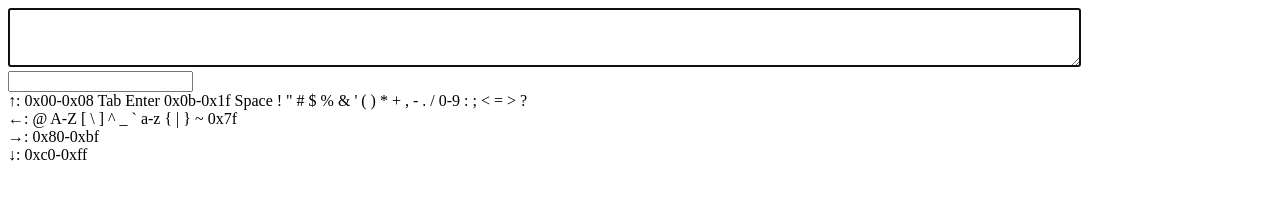
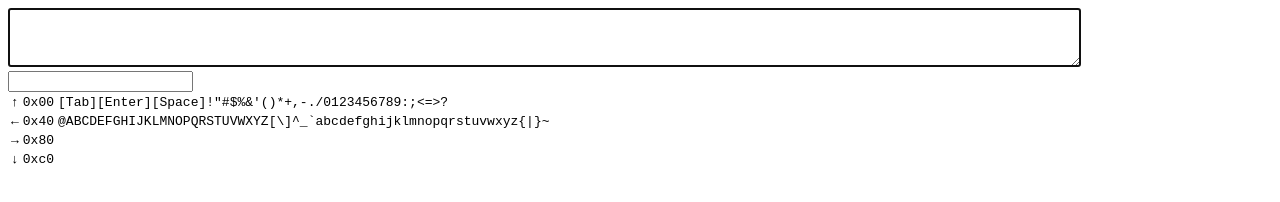
Before and after one commit to htsnul/dpad_ascii_input, a plain HTML site: page index.html in a window 1280 px wide. Drawn offline with Linux system fonts and the light colour scheme.

Commit message:
Simplify

```diff
--- a/index.html
+++ b/index.html
@@ -6,45 +6,30 @@
 <div><input class="progress" /></div>
 <div class="candidate"></div>
 <script>
-  function canMerge(...codes) {
-    return (
-      codes.every(c => 0x00 <= c && c <= 0x08) ||
-      codes.every(c => 0x0b <= c && c <= 0x1f) ||
-      codes.every(c => 0x7f <= c && c <= 0xff) ||
-      codes.every(c => "0".codePointAt(0) <= c && c <= "9".codePointAt(0)) ||
-      codes.every(c => "A".codePointAt(0) <= c && c <= "Z".codePointAt(0)) ||
-      codes.every(c => "a".codePointAt(0) <= c && c <= "z".codePointAt(0))
-    );
-  }
   function codeToStr(i) {
-    if (i === 0x09) return "Tab";
-    if (i === 0x0a) return "Enter";
-    if (i === 0x20) return "Space";
-    if (i < 0x20 || 0x7f <= i) return `0x${i.toString(16).padStart(2, "0")}`;
+    if (i === 0x09) return "[Tab]";
+    if (i === 0x0a) return "[Enter]";
+    if (i === 0x20) return "[Space]";
+    if (i < 0x20 || 0x7f <= i) return "";
     return String.fromCodePoint(i);
   }
-  function updateCandidates(codeStart, codeLength) {
-    let html = "";
-    const colCount = codeLength / 4;
+  function updateCandidates(codeStart, codeLen) {
+    let html = '<table style="font-family: monospace;">';
+    const rowCodeLen = codeLen / 4;
     for (let i = 0; i < 4; ++i) {
-      html += `<div>${"↑←→↓"[i]}: `;
-      let lastCode = null;
-      let isMerging = false;
-      for (let j = 0; j < colCount; ++j) {
-        const code = codeStart + colCount * i + j;
-        if (lastCode !== null && canMerge(lastCode, code)) {
-          isMerging = true;
-        } else {
-          html +=
-            (isMerging ? `-${codeToStr(lastCode)}` : "") +
-            (lastCode !== null ? " " : "") +
-            codeToStr(code);
-          isMerging = false;
-        }
-        lastCode = code;
+      const rowCodeStart = codeStart + rowCodeLen * i;
+      html += "<tr>";
+      html += `<td>${"↑←→↓"[i]}</td>`
+      html += `<td>0x${rowCodeStart.toString(16).padStart(2, "0")}</td>`;
+      html += "<td>";
+      for (let j = 0; j < rowCodeLen; ++j) {
+        const code = rowCodeStart + j;
+        html += codeToStr(code);
       }
-      html += `${isMerging ? `-${codeToStr(lastCode)}` : ""}</div>`;
+      html += "</td>";
+      html += "</tr>";
     }
+    html += "</table>";
     document.querySelector(".candidate").innerHTML = html;
   }
   function updateProgress(code2bs) {
@@ -64,13 +49,13 @@
       e.preventDefault();
     }
     updateProgress(code2bs);
-    let code = code2bs.reduce((a, c, i) => a + c * Math.pow(4, 3 - i), 0);
+    let code = code2bs.reduce((a, c, i) => a + (c << (2 * (3 - i))), 0);
     if (code2bs.length === 4) {
       document.querySelector(".text").value += String.fromCodePoint(code);
       code = 0;
       code2bs = [];
     }
-    updateCandidates(code, 256 / Math.pow(4, code2bs.length));
+    updateCandidates(code, 256 / (1 << (code2bs.length * 2)));
   }
   onload = () => {
     updateCandidates(0, 256);
```
